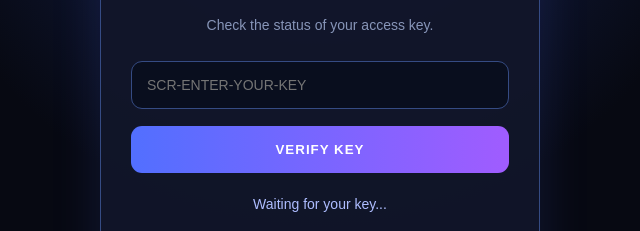
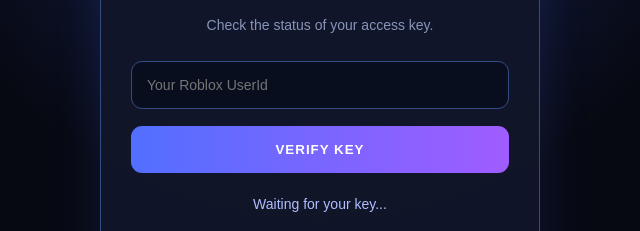
Before and after one commit to johnnyhuanry-cmd/scripts, a plain HTML site: page verify.html in a window 1280 px wide. Shown: the part 313-544 px from the top of the page, 320-960 px from the left. Drawn offline with Linux system fonts and the light colour scheme.

Commit message:
Update verify.html

```diff
--- a/verify.html
+++ b/verify.html
@@ -123,12 +123,12 @@ button:disabled {
     Check the status of your access key.
   </p>
 
-  <input
-    id="key"
-    type="text"
-    placeholder="SCR-ENTER-YOUR-KEY"
-    autocomplete="off"
-  >
+<input
+  id="robloxUserId"
+  type="text"
+  placeholder="Your Roblox UserId"
+  autocomplete="off"
+>
 
   <button id="verify">VERIFY KEY</button>
 
```
